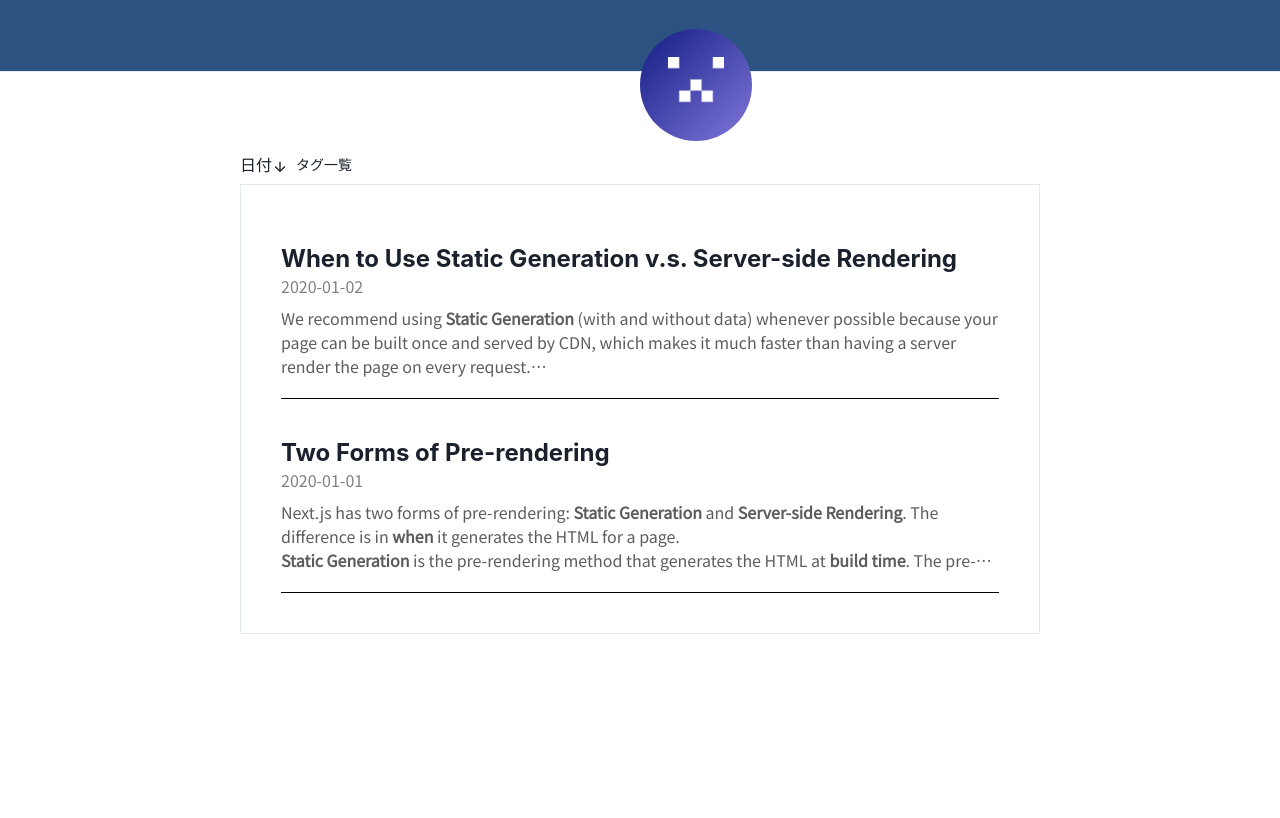
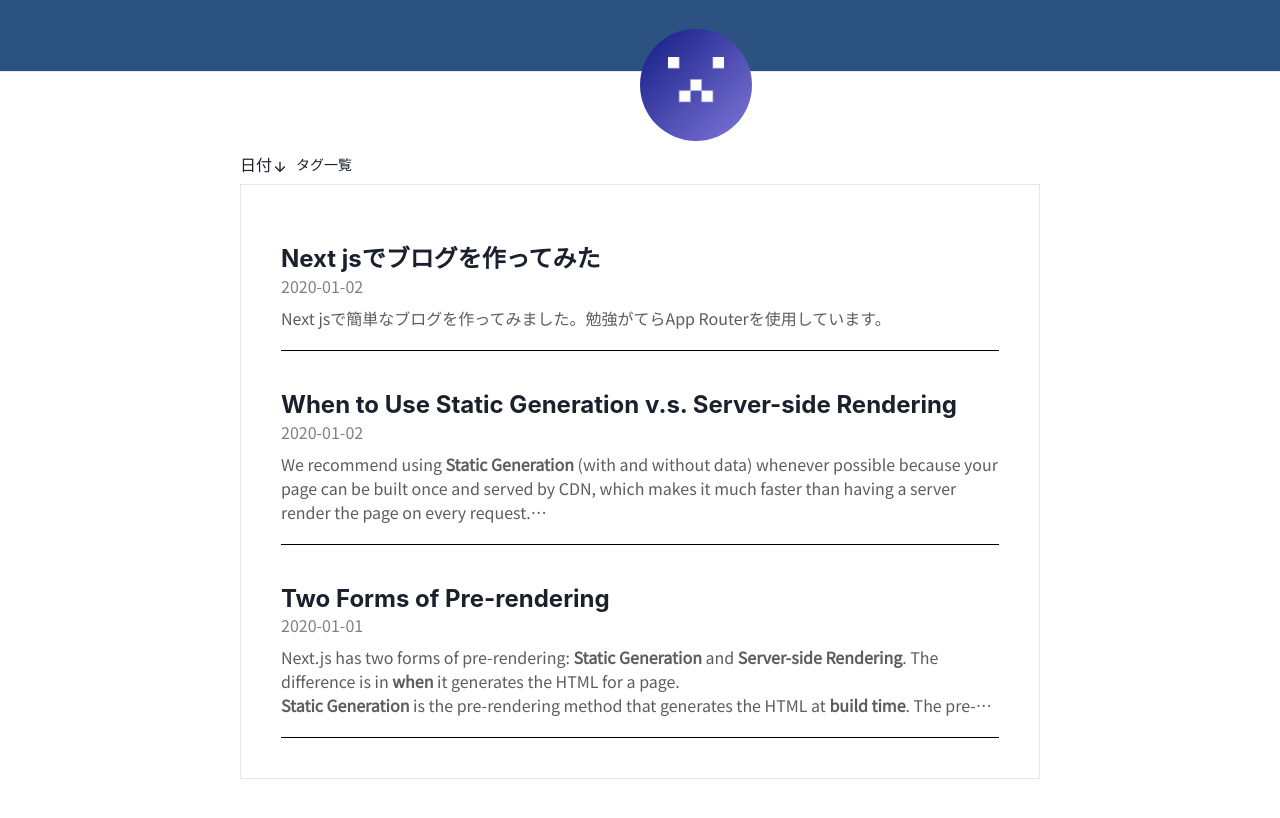
Before and after one commit to noganogami/blog-app, a Next.js app: page / in a window 1280 px wide. Shown: the top 818 px of the page. Built offline with nearby package versions, Linux system fonts and the light colour scheme.

Commit message:
Topic -> Tag

```diff
--- a/src/app/page.tsx
+++ b/src/app/page.tsx
@@ -3,7 +3,7 @@ import { PostCard } from "@/components/PostCard";
 import { SelectedTag } from "@/components/SelectedTag";
 import { SortPosts } from "@/components/SortPosts";
 import { Tags } from "@/components/Tags";
-import { getPosts, getTopics } from "@/lib/posts";
+import { getPosts, getAllTags } from "@/lib/posts";
 import { Box, Flex } from "@chakra-ui/react";
 import { Metadata } from "next";
 
@@ -20,7 +20,7 @@ export const metadata: Metadata = {
 
 export default function Home({ searchParams }: Params) {
   const posts = getPosts(searchParams.tag);
-  const topics = getTopics();
+  const tags = getAllTags();
 
   return (
     <Box flexDirection={"column"} h={"100%"} w={"100%"} maxW={800} py={20}>
@@ -28,8 +28,8 @@ export default function Home({ searchParams }: Params) {
         <SortPosts />
         <ModalTemplate title="タグ一覧">
           <Tags
-            tags={topics.map(topic => topic.tag)}
-            refCounts={topics.map(topic => topic.refCount)}
+            tags={tags.map(tag => tag.name)}
+            refCounts={tags.map(tag => tag.refCount)}
           />
         </ModalTemplate>
         <SelectedTag />
--- a/src/lib/posts.ts
+++ b/src/lib/posts.ts
@@ -1,4 +1,4 @@
-import { PostType, Topic } from "@/types";
+import { PostType, Tag } from "@/types";
 import { readFileSync, readdirSync } from "fs";
 import matter from "gray-matter";
 import { join } from "path";
@@ -39,19 +39,19 @@ export const getPostIds = () => {
   return ids;
 };
 
-export const getTopics = () => {
+export const getAllTags = () => {
   const posts = getPosts();
-  const topics: Topic[] = [];
+  const tags: Tag[] = [];
 
   for (const post of posts) {
-    for (const tag of post.tags) {
-      const idx = topics.findIndex(topic => topic.tag === tag);
+    for (const postTag of post.tags) {
+      const idx = tags.findIndex(tags => tags.name === postTag);
       if (idx !== -1) {
-        topics[idx] = { tag: tag, refCount: topics[idx].refCount + 1 };
+        tags[idx] = { name: postTag, refCount: tags[idx].refCount + 1 };
       } else {
-        topics.push({ tag: tag, refCount: 1 });
+        tags.push({ name: postTag, refCount: 1 });
       }
     }
   }
-  return topics;
+  return tags;
 };
--- /dev/null
+++ b/src/posts/create-blog.md
@@ -0,0 +1,7 @@
+---
+title: "Next jsでブログを作ってみた"
+date: "2020-01-02"
+tags: ["App Router", "Next js"]
+---
+
+Next jsで簡単なブログを作ってみました。勉強がてらApp Routerを使用しています。
--- a/src/types/index.ts
+++ b/src/types/index.ts
@@ -6,7 +6,7 @@ export type PostType = {
   content: string;
 };
 
-export type Topic = {
-  tag: string;
+export type Tag = {
+  name: string;
   refCount: number;
 };
```
Also changed, not shown: src/components/BasicUsage.tsx (deleted).
